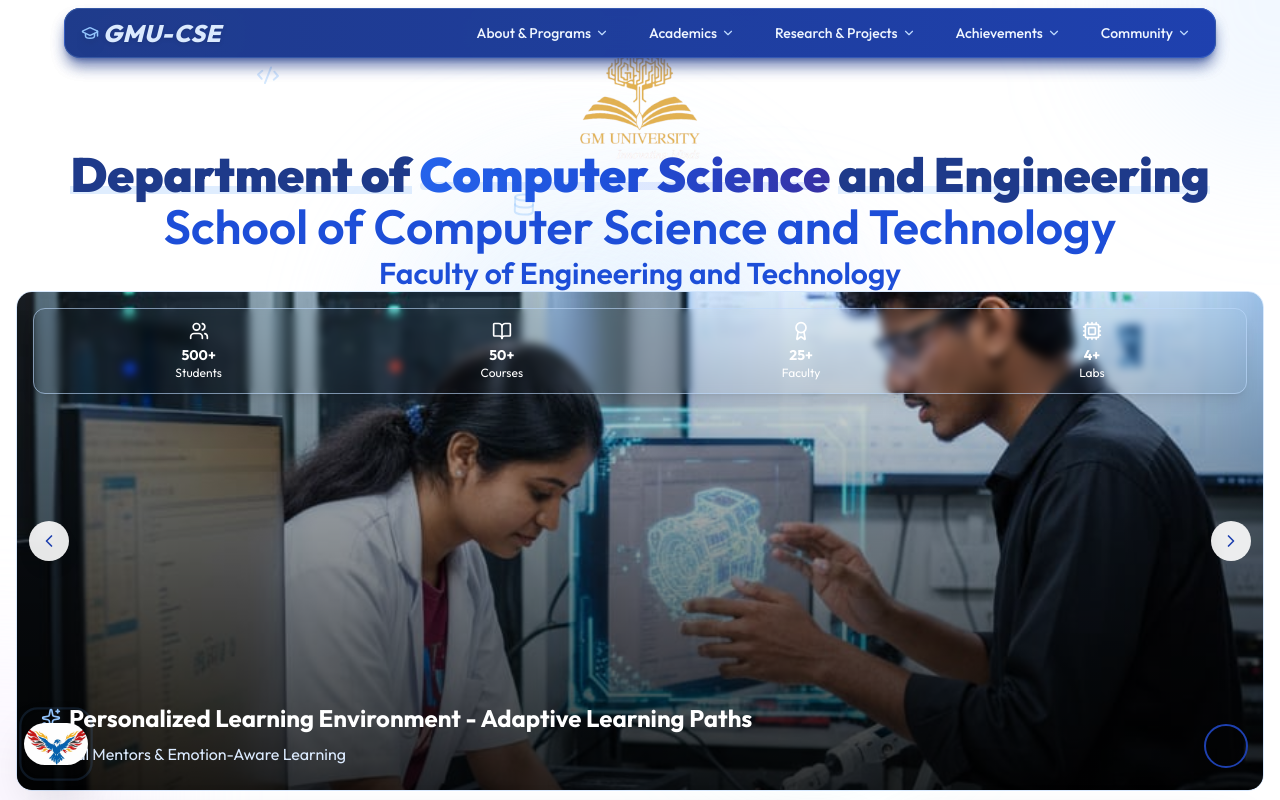
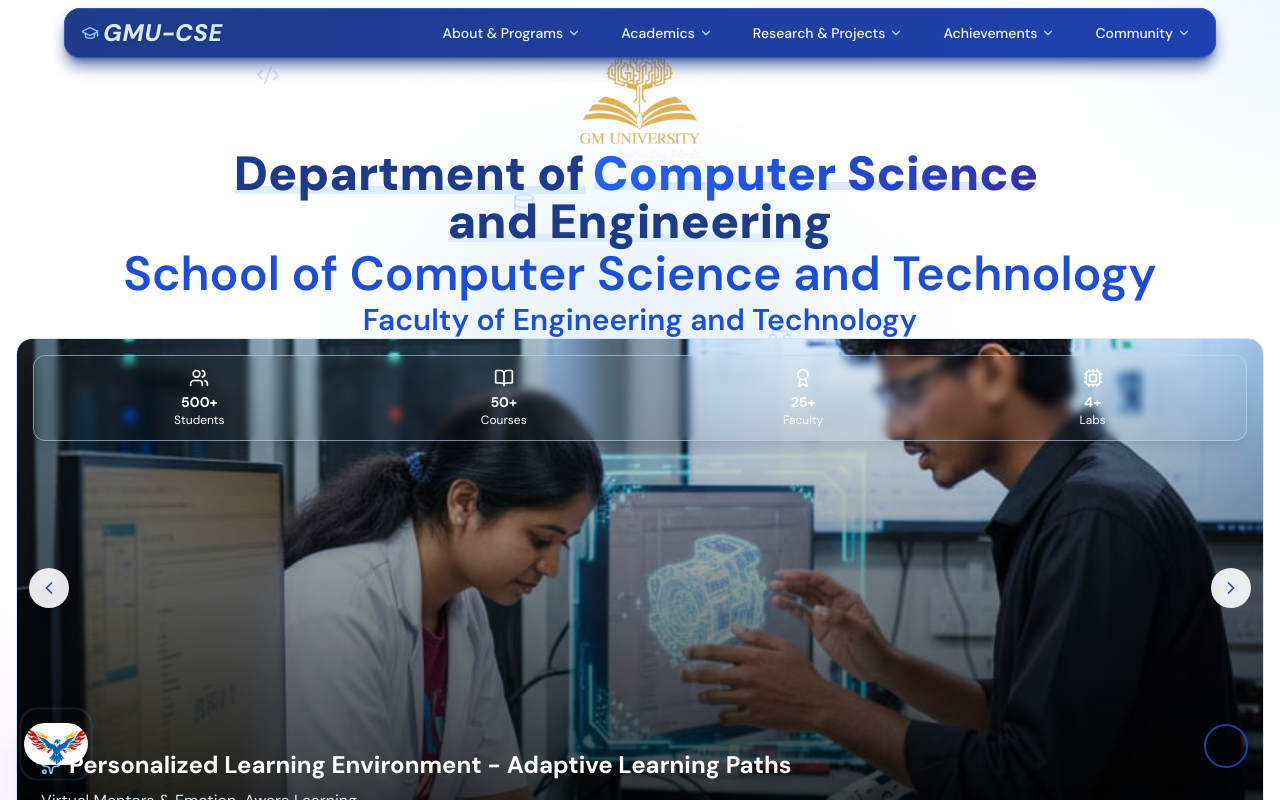
Before and after one commit to beereshbc/CSE-GMU, a React (Vite) app in the folder frontend/: page / in a window 1280 px wide. Shown: the top 800 px of the page. Built offline with nearby package versions, Linux system fonts and the light colour scheme; grey boxes are pictures that could not be loaded.

Commit message:
Change font family from Outfit to DM Sans

```diff
--- a/frontend/src/index.css
+++ b/frontend/src/index.css
@@ -1,11 +1,11 @@
-@import url('https://fonts.googleapis.com/css2?family=Outfit:wght@100..900&family=Source+Code+Pro:ital,wght@0,200..900;1,200..900&display=swap');
+@import url('https://fonts.googleapis.com/css2?family=DM+Sans:ital,opsz,wght@0,9..40,100..1000;1,9..40,100..1000&family=Outfit:wght@100..900&display=swap');
 
 @tailwind base;
 @tailwind components;
 @tailwind utilities;
 
 * {
-    font-family: Outfit;
+    font-family:DM Sans;
 
 }
 
```
